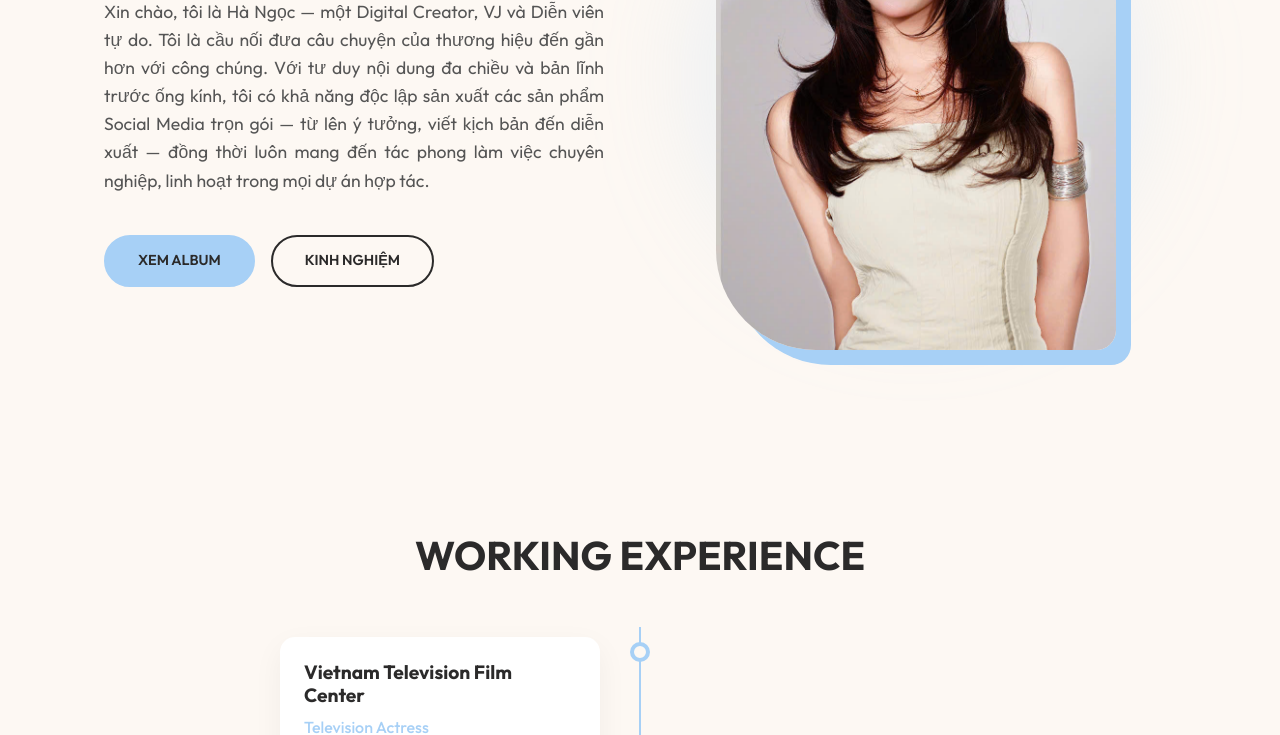
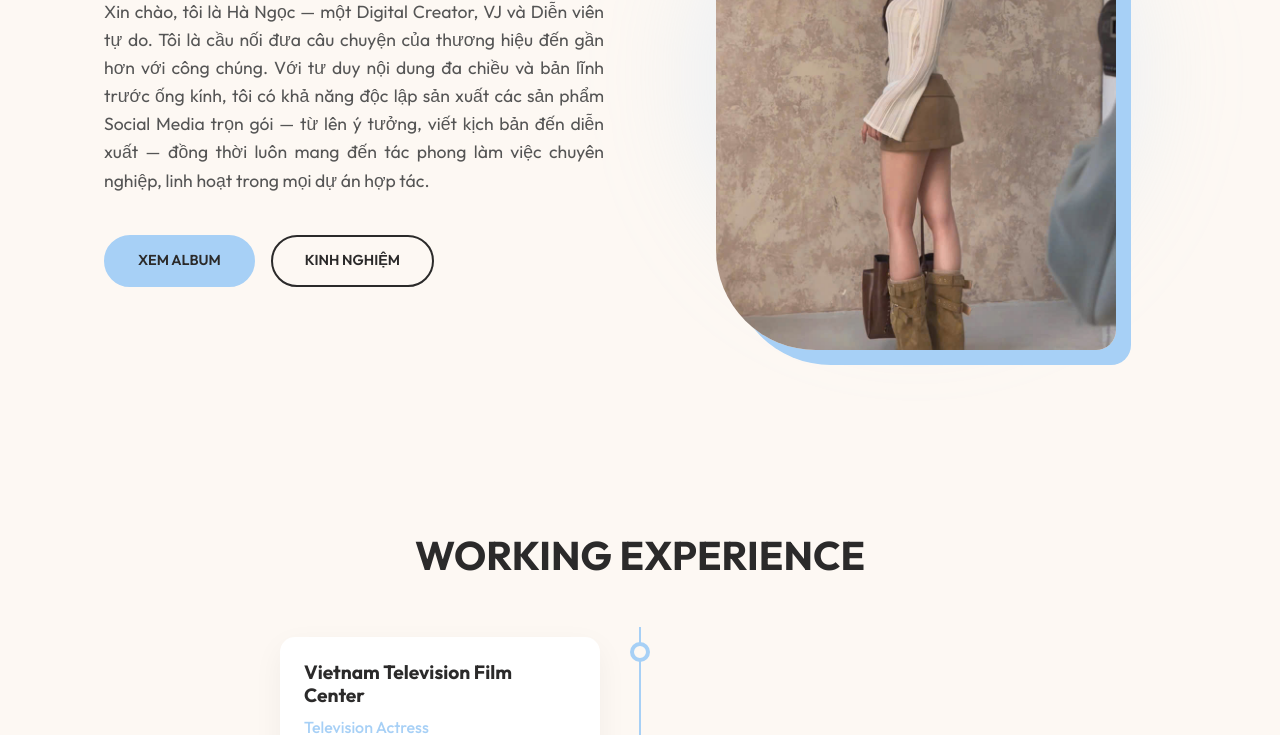
Before and after one commit to minhhoang080100-beep/porfolio-Ngoc, a plain HTML site: page index.html in a window 1280 px wide. Shown: the part 365-1100 px from the top of the page. Drawn offline with Linux system fonts and the light colour scheme.

Commit message:
Update index.html

```diff
--- a/index.html
+++ b/index.html
@@ -73,7 +73,7 @@
             </div>
         </div>
         <div class="hero-image reveal">
-            <img loading="lazy" src="source/Lọc%20source/z8055881315241_c2c7d222195d4de5878f946e3bc3ffbf.jpg" alt="Hà Ngọc">
+            <img loading="lazy" src="source/Lọc%20source/z8055881287964_db1c62e9f7262ee6269cb26a07da67e6.jpg" alt="Hà Ngọc">
             <div class="blob-shape"></div>
         </div>
     </header>
```
